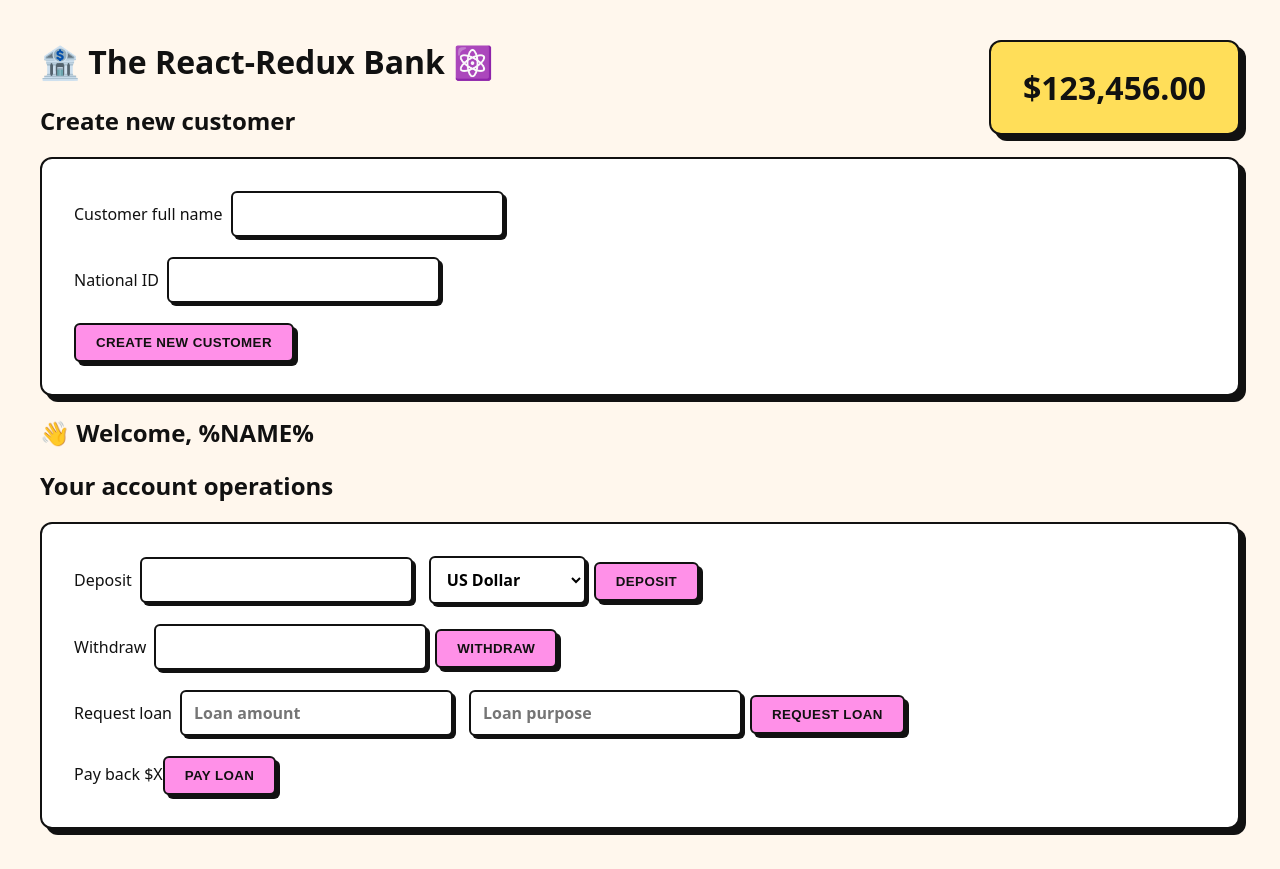
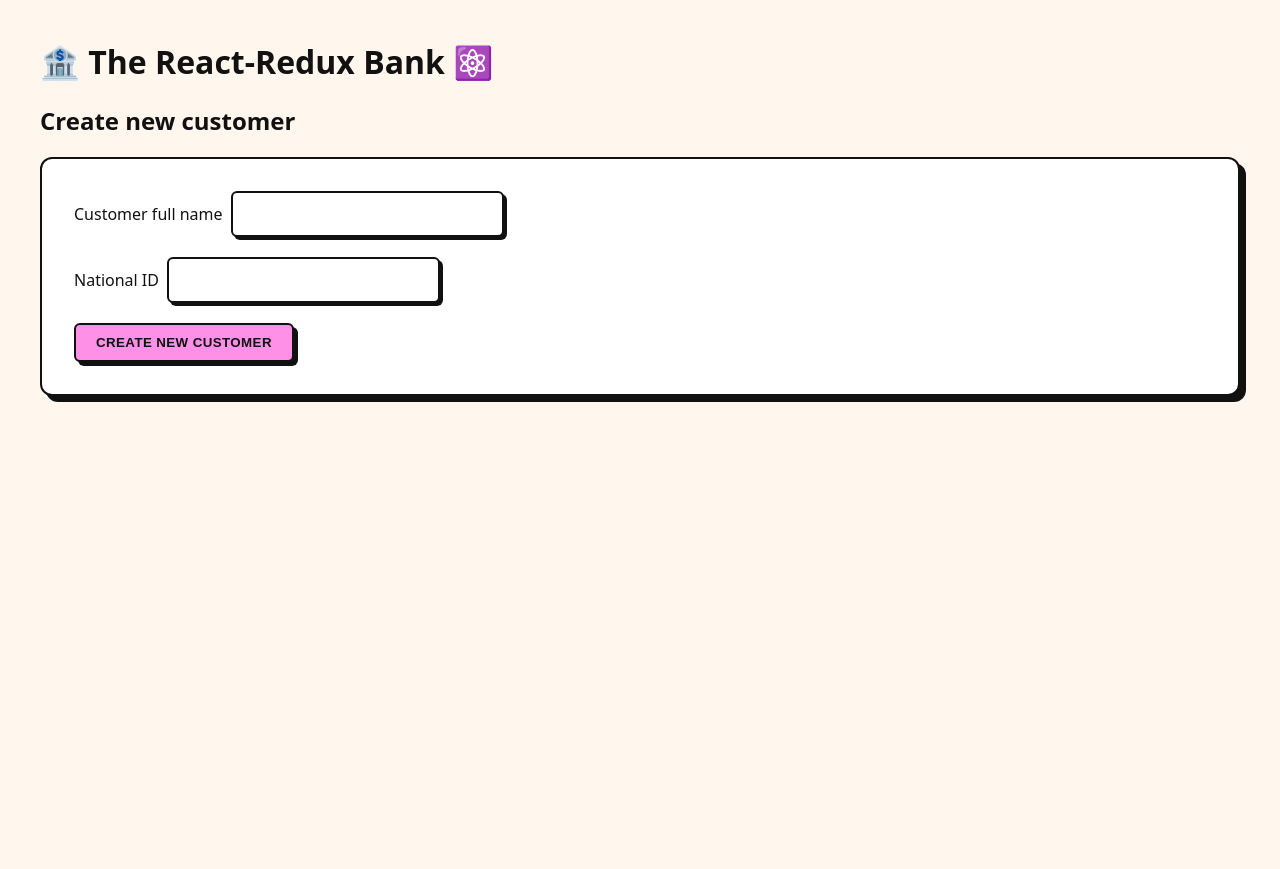
Before and after one commit to sanketc2102-ui/Redux-Bank-V2, a React (Vite) app: page / in a window 1280 px wide. After the commit the page ends 800 px from the top, so only its background shows below. Built offline with nearby package versions, Linux system fonts and the light colour scheme.

Commit message:
enable createcustoermer and accoutn operations

```diff
--- a/package.json
+++ b/package.json
@@ -12,6 +12,7 @@
   "dependencies": {
     "react": "^19.2.7",
     "react-dom": "^19.2.7",
+    "react-redux": "^9.3.0",
     "redux": "^5.0.1"
   },
   "devDependencies": {
--- a/src/App.jsx
+++ b/src/App.jsx
@@ -2,15 +2,23 @@ import CreateCustomer from "./features/customerSlice/CreateCustomer";
 import Customer from "./features/customerSlice/Customer";
 import AccountOperations from "./features/accountSlcie/AccountOperations";
 import BalanceDisplay from "./features/accountSlcie/BalanceDisplay";
+import { useSelector } from "react-redux";
 
 function App() {
+  const userName = useSelector((store) => store.customer.fullName);
+
   return (
     <div>
       <h1>🏦 The React-Redux Bank ⚛️</h1>
-      <CreateCustomer />
-      <Customer />
-      <AccountOperations />
-      <BalanceDisplay />
+      {userName === "" ? (
+        <CreateCustomer />
+      ) : (
+        <>
+          <Customer />
+          <AccountOperations />
+          <BalanceDisplay />
+        </>
+      )}
     </div>
   );
 }
--- a/src/features/accountSlcie/AccountOperations.jsx
+++ b/src/features/accountSlcie/AccountOperations.jsx
@@ -1,4 +1,6 @@
 import { useState } from "react";
+import { useDispatch, useSelector } from "react-redux";
+import { deposite, loanPaid, requestLaon, withdraw } from "./accountSlice";
 
 function AccountOperations() {
   const [depositAmount, setDepositAmount] = useState("");
@@ -7,13 +9,28 @@ function AccountOperations() {
   const [loanPurpose, setLoanPurpose] = useState("");
   const [currency, setCurrency] = useState("USD");
 
-  function handleDeposit() {}
+  const dispatch = useDispatch();
+  const loanAmountToBePaid = useSelector((store) => store.account.loan);
 
-  function handleWithdrawal() {}
+  function handleDeposit() {
+    dispatch(deposite(depositAmount));
+    setDepositAmount("");
+  }
 
-  function handleRequestLoan() {}
+  function handleWithdrawal() {
+    dispatch(withdraw(withdrawalAmount));
+    setWithdrawalAmount("");
+  }
 
-  function handlePayLoan() {}
+  function handleRequestLoan() {
+    dispatch(requestLaon(loanAmount, loanPurpose));
+    setLoanAmount("");
+    setLoanPurpose("");
+  }
+
+  function handlePayLoan() {
+    dispatch(loanPaid());
+  }
 
   return (
     <div>
@@ -67,7 +84,7 @@ function AccountOperations() {
         </div>
 
         <div>
-          <span>Pay back $X</span>
+          <span>Pay back $${loanAmountToBePaid}</span>
           <button onClick={handlePayLoan}>Pay loan</button>
         </div>
       </div>
--- a/src/features/accountSlcie/BalanceDisplay.jsx
+++ b/src/features/accountSlcie/BalanceDisplay.jsx
@@ -1,3 +1,5 @@
+import { useSelector } from "react-redux";
+
 function formatCurrency(value) {
   return new Intl.NumberFormat("en", {
     style: "currency",
@@ -6,7 +8,9 @@ function formatCurrency(value) {
 }
 
 function BalanceDisplay() {
-  return <div className="balance">{formatCurrency(123456)}</div>;
+  const balance = useSelector((store) => store.account.balance);
+
+  return <div className="balance">{formatCurrency(balance)}</div>;
 }
 
 export default BalanceDisplay;
--- a/src/features/customerSlice/CreateCustomer.jsx
+++ b/src/features/customerSlice/CreateCustomer.jsx
@@ -1,10 +1,16 @@
 import { useState } from "react";
+import { createCustomer } from "./customerSlice";
+import { useDispatch } from "react-redux";
 
 function Customer() {
   const [fullName, setFullName] = useState("");
   const [nationalId, setNationalId] = useState("");
 
-  function handleClick() {}
+  const dispatch = useDispatch();
+
+  function handleClick() {
+    dispatch(createCustomer(fullName, nationalId));
+  }
 
   return (
     <div>
--- a/src/features/customerSlice/Customer.jsx
+++ b/src/features/customerSlice/Customer.jsx
@@ -1,5 +1,11 @@
+import { useSelector } from "react-redux";
+
 function Customer() {
-  return <h2>👋 Welcome, %NAME%</h2>;
+  const customerName = useSelector((store) => store.customer.fullName);
+
+  console.log(customerName);
+
+  return <h2>👋 Welcome, {customerName}</h2>;
 }
 
 export default Customer;
--- a/src/main.jsx
+++ b/src/main.jsx
@@ -3,9 +3,12 @@ import { createRoot } from "react-dom/client";
 import "./index.css";
 import App from "./App.jsx";
 import store from "./store.js";
+import { Provider } from "react-redux";
 
 createRoot(document.getElementById("root")).render(
   <StrictMode>
-    <App />
+    <Provider store={store}>
+      <App />
+    </Provider>
   </StrictMode>,
 );
```
Also changed, not shown: 1 other file (tests, documents, lock files or other folders).
